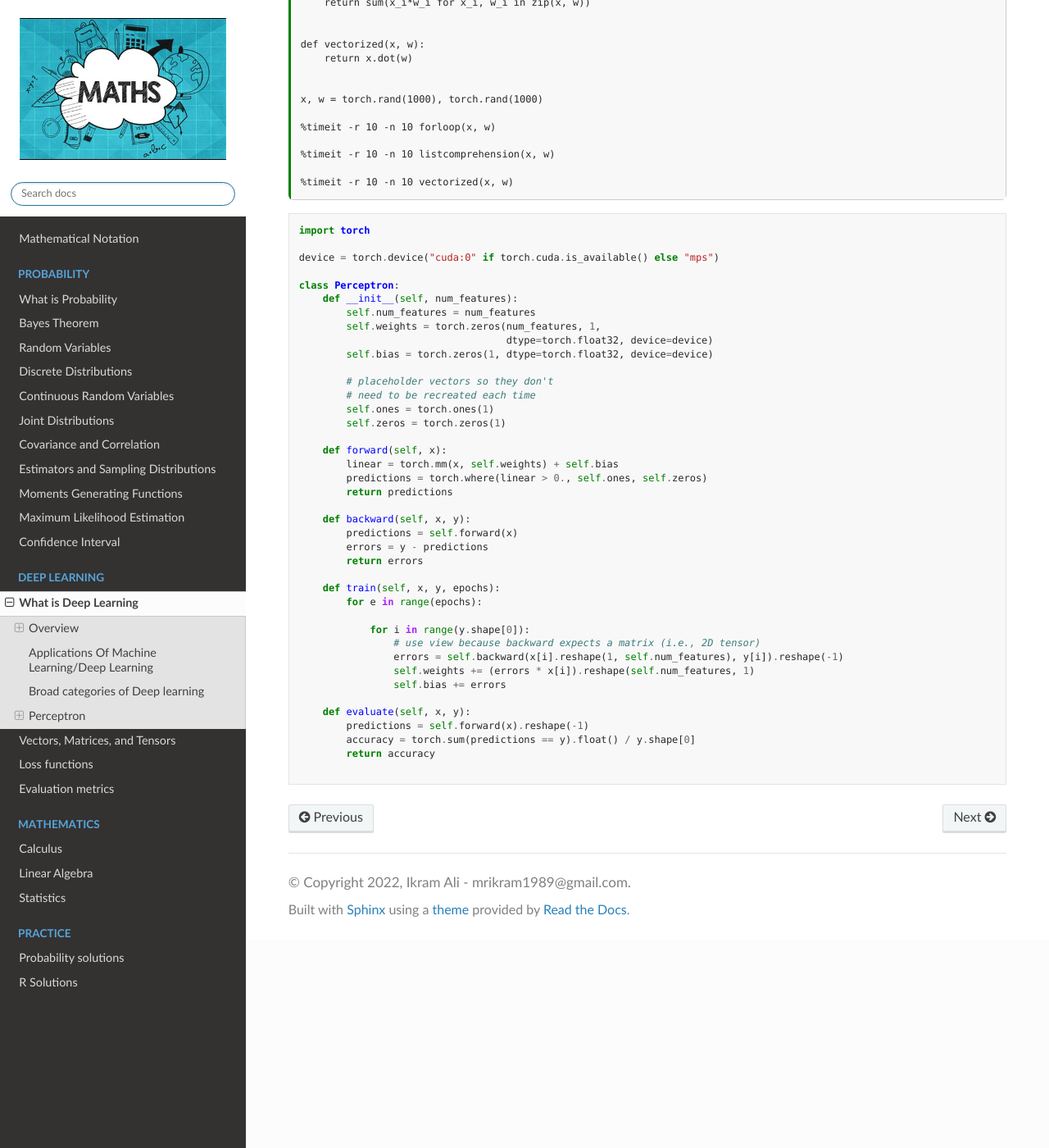
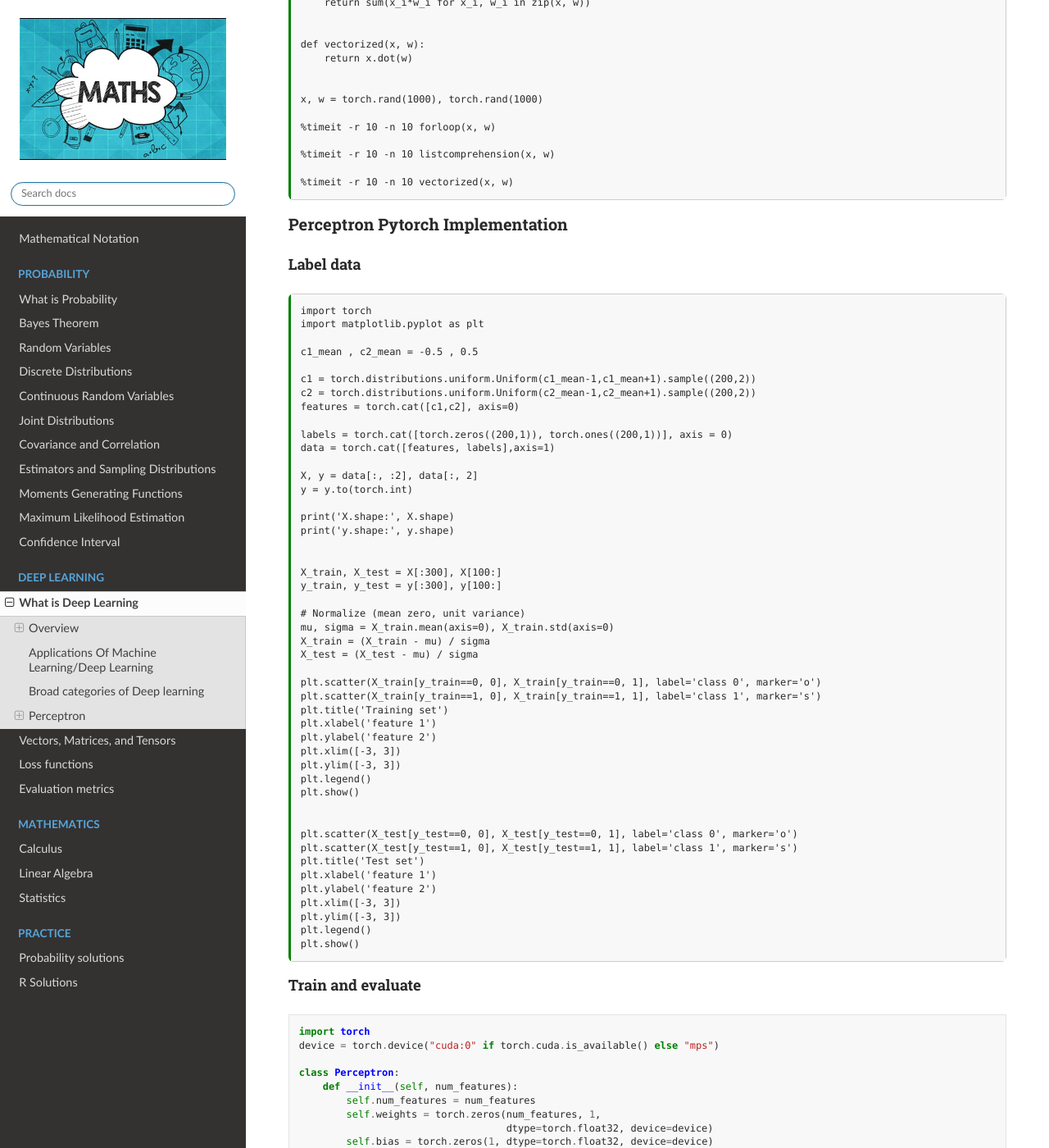
Before and after one commit to akkefa/ml-notes, a Sphinx documentation site: the page built from docs/deep_learning/what_is_deep_learning.md, in a window 1280 px wide and 1400 px high, scrolled down 5931 px. Shown: the whole window at 82% size. Built offline with Sphinx 7.4.7 and the Read the Docs theme 2.0.0, drawn with Linux system fonts in a browser that asks for light colours; some of the changed text lies outside the part shown.

Commit message:
new changes

````diff
--- a/docs/deep_learning/what_is_deep_learning.md
+++ b/docs/deep_learning/what_is_deep_learning.md
@@ -182,9 +182,66 @@
 
 ```
 
+### Perceptron Pytorch Implementation
+
+#### Label data
+
+```{code-cell}
+import torch
+import matplotlib.pyplot as plt
+
+c1_mean , c2_mean = -0.5 , 0.5
+
+c1 = torch.distributions.uniform.Uniform(c1_mean-1,c1_mean+1).sample((200,2))
+c2 = torch.distributions.uniform.Uniform(c2_mean-1,c2_mean+1).sample((200,2))
+features = torch.cat([c1,c2], axis=0)
+
+labels = torch.cat([torch.zeros((200,1)), torch.ones((200,1))], axis = 0)
+data = torch.cat([features, labels],axis=1)
+
+X, y = data[:, :2], data[:, 2]
+y = y.to(torch.int)
+
+print('X.shape:', X.shape)
+print('y.shape:', y.shape)
+
+
+X_train, X_test = X[:300], X[100:]
+y_train, y_test = y[:300], y[100:]
+
+# Normalize (mean zero, unit variance)
+mu, sigma = X_train.mean(axis=0), X_train.std(axis=0)
+X_train = (X_train - mu) / sigma
+X_test = (X_test - mu) / sigma
+
+plt.scatter(X_train[y_train==0, 0], X_train[y_train==0, 1], label='class 0', marker='o')
+plt.scatter(X_train[y_train==1, 0], X_train[y_train==1, 1], label='class 1', marker='s')
+plt.title('Training set')
+plt.xlabel('feature 1')
+plt.ylabel('feature 2')
+plt.xlim([-3, 3])
+plt.ylim([-3, 3])
+plt.legend()
+plt.show()
+
+
+plt.scatter(X_test[y_test==0, 0], X_test[y_test==0, 1], label='class 0', marker='o')
+plt.scatter(X_test[y_test==1, 0], X_test[y_test==1, 1], label='class 1', marker='s')
+plt.title('Test set')
+plt.xlabel('feature 1')
+plt.ylabel('feature 2')
+plt.xlim([-3, 3])
+plt.ylim([-3, 3])
+plt.legend()
+plt.show()
+
+```
+
+
+#### Train and evaluate
+
 ```python
 import torch
-
 device = torch.device("cuda:0" if torch.cuda.is_available() else "mps")
 
 class Perceptron:
@@ -194,10 +251,8 @@
                                    dtype=torch.float32, device=device)
         self.bias = torch.zeros(1, dtype=torch.float32, device=device)
 
-        # placeholder vectors so they don't
-        # need to be recreated each time
-        self.ones = torch.ones(1)
-        self.zeros = torch.zeros(1)
+        self.ones = torch.ones((1, 1), device=device)
+        self.zeros = torch.zeros((1, 1), device=device)
 
     def forward(self, x):
         linear = torch.mm(x, self.weights) + self.bias
@@ -213,7 +268,6 @@
         for e in range(epochs):
 
             for i in range(y.shape[0]):
-                # use view because backward expects a matrix (i.e., 2D tensor)
                 errors = self.backward(x[i].reshape(1, self.num_features), y[i]).reshape(-1)
                 self.weights += (errors * x[i]).reshape(self.num_features, 1)
                 self.bias += errors
@@ -223,4 +277,23 @@
         accuracy = torch.sum(predictions == y).float() / y.shape[0]
         return accuracy
 
+
+
+ppn = Perceptron(num_features=2)
+
+X_train_tensor = torch.tensor(X_train, dtype=torch.float32, device=device)
+y_train_tensor = torch.tensor(y_train, dtype=torch.float32, device=device)
+
+ppn.train(X_train_tensor, y_train_tensor, epochs=5)
+
+print('Model parameters:')
+print('Weights: %s' % ppn.weights)
+print('Bias: %s' % ppn.bias)
+
+X_test_tensor = torch.tensor(X_test, dtype=torch.float32, device=device)
+y_test_tensor = torch.tensor(y_test, dtype=torch.float32, device=device)
+
+test_acc = ppn.evaluate(X_test_tensor, y_test_tensor)
+print('Test set accuracy: %.2f%%' % (test_acc*100))
+
 ```
````
